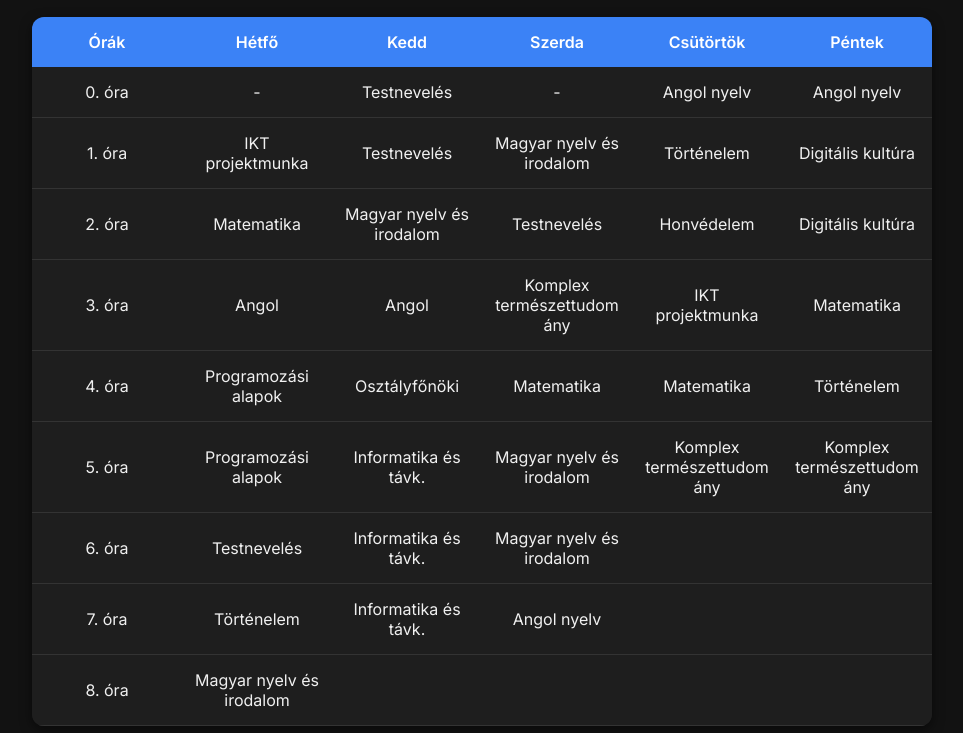
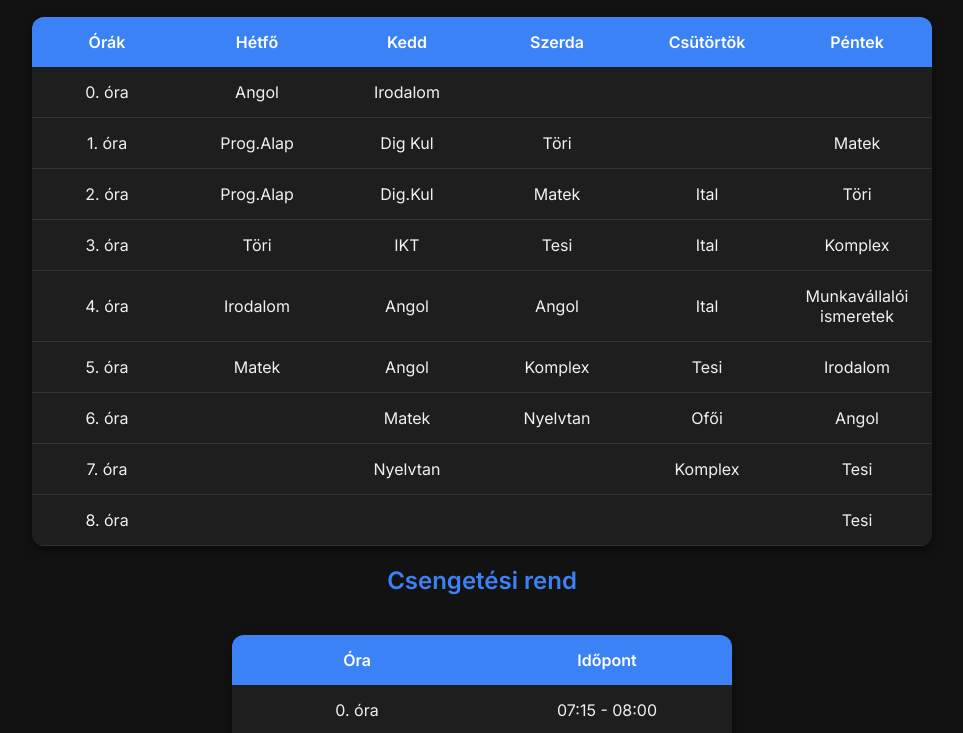
Before and after one commit to vassa1251/orarend, a plain HTML site: page index.html in a window 1280 px wide. Shown: the part 62-795 px from the top of the page, without its empty margins (158-1121 px from the left). Drawn offline with Linux system fonts and the light colour scheme.

Commit message:
Update index.html

```diff
--- a/index.html
+++ b/index.html
@@ -120,75 +120,75 @@
             <tbody>
                 <tr>
                     <td>0. óra</td>
-                    <td>-</td>
-                    <td>Testnevelés</td>
-                    <td>-</td>
-                    <td>Angol nyelv</td>
-                    <td>Angol nyelv</td>
-                </tr>
-                <tr>
-                    <td>1. óra</td>
-                    <td>IKT projektmunka</td>
-                    <td>Testnevelés</td>
-                    <td>Magyar nyelv és irodalom</td>
-                    <td>Történelem</td>
-                    <td>Digitális kultúra</td>
-                </tr>
-                <tr>
-                    <td>2. óra</td>
-                    <td>Matematika</td>
-                    <td>Magyar nyelv és irodalom</td>
-                    <td>Testnevelés</td>
-                    <td>Honvédelem</td>
-                    <td>Digitális kultúra</td>
-                </tr>
-                <tr>
-                    <td>3. óra</td>
                     <td>Angol</td>
-                    <td>Angol</td>
-                    <td>Komplex természettudomány</td>
-                    <td>IKT projektmunka</td>
-                    <td>Matematika</td>
-                </tr>
-                <tr>
-                    <td>4. óra</td>
-                    <td>Programozási alapok</td>
-                    <td>Osztályfőnöki</td>
-                    <td>Matematika</td>
-                    <td>Matematika</td>
-                    <td>Történelem</td>
-                </tr>
-                <tr>
-                    <td>5. óra</td>
-                    <td>Programozási alapok</td>
-                    <td>Informatika és távk.</td>
-                    <td>Magyar nyelv és irodalom</td>
-                    <td>Komplex természettudomány</td>
-                    <td>Komplex természettudomány</td>
-                </tr>
-                <tr>
-                    <td>6. óra</td>
-                    <td>Testnevelés</td>
-                    <td>Informatika és távk.</td>
-                    <td>Magyar nyelv és irodalom</td>
+                    <td>Irodalom</td>
+                    <td></td>
                     <td></td>
                     <td></td>
                 </tr>
                 <tr>
+                    <td>1. óra</td>
+                    <td>Prog.Alap</td>
+                    <td>Dig Kul</td>
+                    <td>Töri</td>
+                    <td></td>
+                    <td>Matek</td>
+                </tr>
+                <tr>
+                    <td>2. óra</td>
+                    <td>Prog.Alap</td>
+                    <td>Dig.Kul</td>
+                    <td>Matek</td>
+                    <td>Ital</td>
+                    <td>Töri</td>
+                </tr>
+                <tr>
+                    <td>3. óra</td>
+                    <td>Töri</td>
+                    <td>IKT</td>
+                    <td>Tesi</td>
+                    <td>Ital</td>
+                    <td>Komplex</td>
+                </tr>
+                <tr>
+                    <td>4. óra</td>
+                    <td>Irodalom</td>
+                    <td>Angol</td>
+                    <td>Angol</td>
+                    <td>Ital</td>
+                    <td>Munkavállalói ismeretek</td>
+                </tr>
+                <tr>
+                    <td>5. óra</td>
+                    <td>Matek</td>
+                    <td>Angol</td>
+                    <td>Komplex</td>
+                    <td>Tesi</td>
+                    <td>Irodalom</td>
+                </tr>
+                <tr>
+                    <td>6. óra</td>
+                    <td></td>
+                    <td>Matek</td>
+                    <td>Nyelvtan</td>
+                    <td>Ofői</td>
+                    <td>Angol</td>
+                </tr>
+                <tr>
                     <td>7. óra</td>
-                    <td>Történelem</td>
-                    <td>Informatika és távk.</td>
-                    <td>Angol nyelv</td>
                     <td></td>
+                    <td>Nyelvtan</td>
                     <td></td>
+                    <td>Komplex</td>
+                    <td>Tesi</td>
                 </tr>
                 <tr>
                     <td>8. óra</td>
-                    <td>Magyar nyelv és irodalom</td>
                     <td></td>
                     <td></td>
                     <td></td>
                     <td></td>
+                    <td>Tesi</td>
                 </tr>
             </tbody>
         </table>
```
